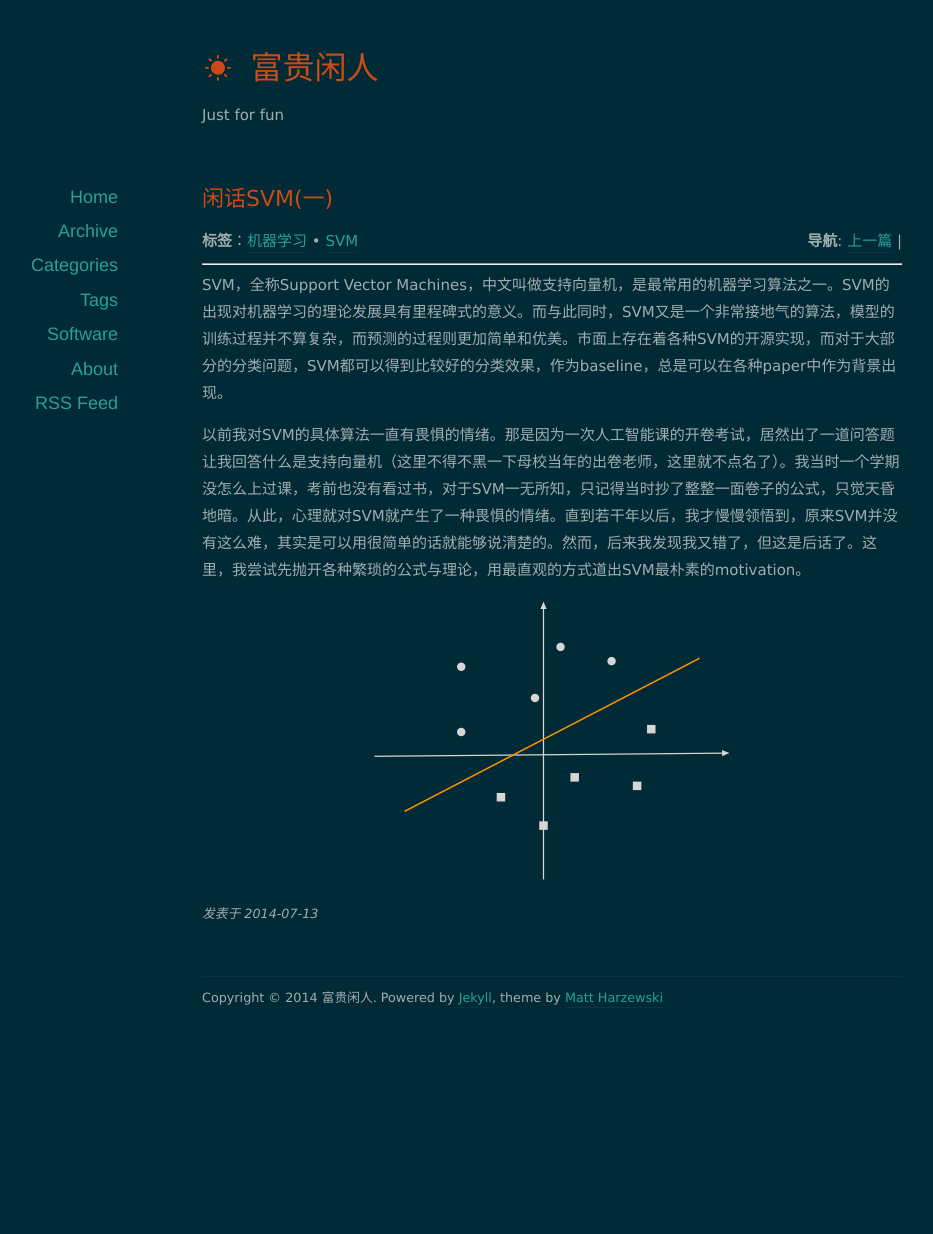
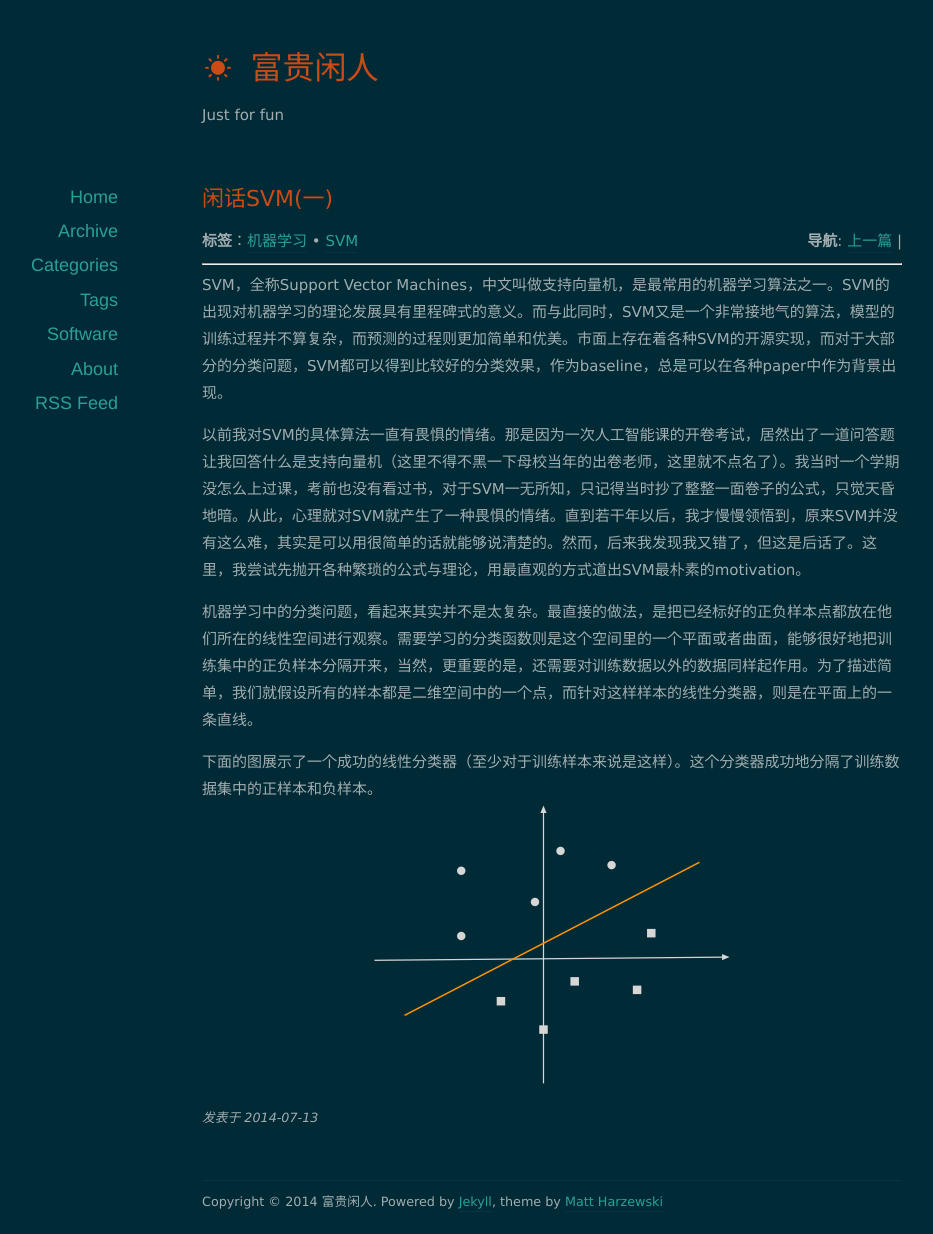
Before and after one commit to orangeprince/orangeprince.github.io, a Jekyll site: the page built from _posts/2014-07-13-svm_part1.md, in a window 1280 px wide. Shown: the whole page, without its empty margins (88-1021 px from the left). Built offline with Jekyll 4.4.1, drawn with Linux system fonts in a browser that asks for light colours; nearby versions of some CDN libraries; comment, search, counter and statistics services are not loaded; before the commit the page ends 1030 px from its top, so only the background shows below that.

Commit message:
modified:   _posts/2014-07-13-svm_part1.md

```diff
--- a/_posts/2014-07-13-svm_part1.md
+++ b/_posts/2014-07-13-svm_part1.md
@@ -11,4 +11,7 @@ SVM，全称Support Vector Machines，中文叫做支持向量机，是最常用
 
 <!--more-->
 
+机器学习中的分类问题，看起来其实并不是太复杂。最直接的做法，是把已经标好的正负样本点都放在他们所在的线性空间进行观察。需要学习的分类函数则是这个空间里的一个平面或者曲面，能够很好地把训练集中的正负样本分隔开来，当然，更重要的是，还需要对训练数据以外的数据同样起作用。为了描述简单，我们就假设所有的样本都是二维空间中的一个点，而针对这样样本的线性分类器，则是在平面上的一条直线。
+
+下面的图展示了一个成功的线性分类器（至少对于训练样本来说是这样）。这个分类器成功地分隔了训练数据集中的正样本和负样本。
 ![svm示意图]({{ site.img_url }}/svm/svm1.png)
```
